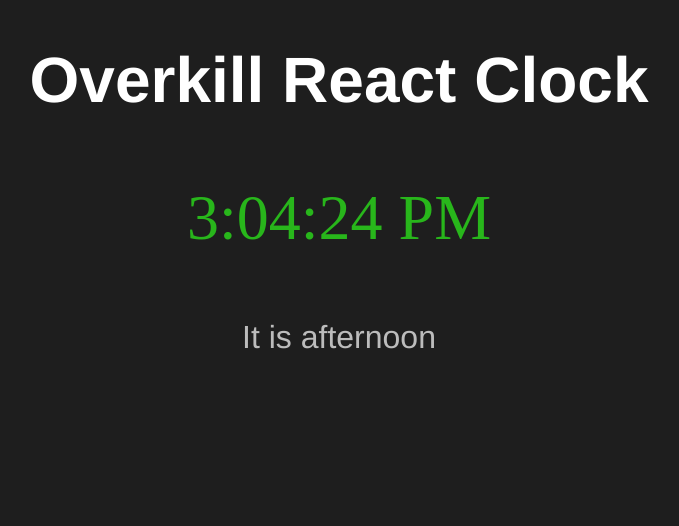
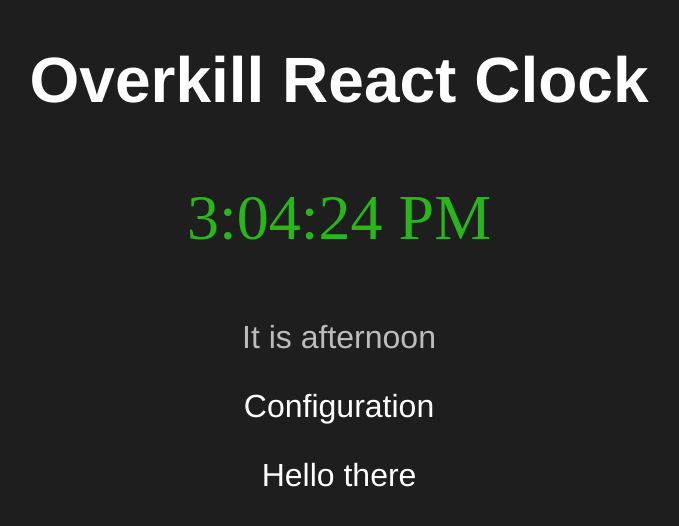
Before and after one commit to phss/overkill-react-clock, a React app: page / in a window 1280 px wide. Shown: the top 526 px of the page, without its empty margins (301-980 px from the left). Built offline with nearby package versions, Linux system fonts and the light colour scheme; the HTML template or start-up script is replaced by a standard one; a web font is replaced by a local one.

Commit message:
Add title to ClosablePanel

```diff
--- a/src/components/ClosablePanel.tsx
+++ b/src/components/ClosablePanel.tsx
@@ -1,9 +1,18 @@
 import * as React from 'react'
 import { ClosablePanelProps } from './types'
 
-export const ClosablePanel = ({ open, children }: ClosablePanelProps) => {
+export const ClosablePanel = ({
+  title,
+  open,
+  children
+}: ClosablePanelProps) => {
   const stateClass = open ? 'open' : 'closed'
   const classes = `closable-panel ${stateClass}`
 
-  return <div className={classes}>{children}</div>
+  return (
+    <div className={classes}>
+      <div className="title">{title}</div>
+      {children}
+    </div>
+  )
 }
--- a/src/components/types.ts
+++ b/src/components/types.ts
@@ -3,6 +3,7 @@ export interface TimeProps {
 }
 
 export interface ClosablePanelProps {
+  title: string
   open: boolean
   children?: React.ReactNode
 }
--- a/src/containers/App.tsx
+++ b/src/containers/App.tsx
@@ -3,6 +3,7 @@ import { connect } from 'react-redux'
 import { TimeState } from '../reducers/timeKeeper'
 import { Clock, PartOfDay } from '../components'
 import { TimeProps } from '../components/types'
+import { ClosablePanel } from '../components/ClosablePanel'
 
 const AppComponent = (props: TimeProps) => {
   return (
@@ -10,6 +11,9 @@ const AppComponent = (props: TimeProps) => {
       <h1>Overkill React Clock</h1>
       <Clock {...props} />
       <PartOfDay {...props} />
+      <ClosablePanel title="Configuration" open={true}>
+        <p>Hello there</p>
+      </ClosablePanel>
     </div>
   )
 }
```
Also changed, not shown: 1 other file (tests, documents, lock files or other folders).
